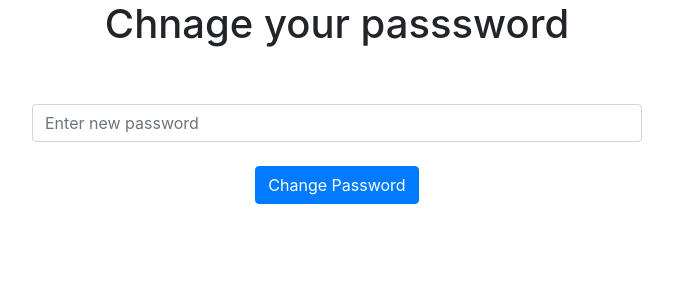
After one commit to G-Sudarshan/submito, a CodeIgniter app: the page made by application/views/Admin/change_password_admin.php in a window 1280 px wide. The commit adds this page. Shown: the top 300 px of the page, without its empty margins (303-976 px from the left). Run offline with CodeIgniter, Linux system fonts and the light colour scheme.

Commit message:
Enabled change password for admin  Changes to be committed: 	modified:   application/controllers/Login.php 	modified:   application/models/LoginModel.php 	modified:   application/views/Admin/Admin_dashboard.php 	new file:   application/views/Admin/change_password_admin.php

```diff
--- a/application/views/Admin/Admin_dashboard.php
+++ b/application/views/Admin/Admin_dashboard.php
@@ -115,7 +115,7 @@ if(!$this->session->userdata('admin_id'))
 
 &nbsp;&nbsp;&nbsp;&nbsp;&nbsp;&nbsp;&nbsp;&nbsp;&nbsp;&nbsp;&nbsp;&nbsp;
 
-<a class="btn btn-outline-primary" href=<?= base_url('Login'); ?>  >Site home</a>
+<a class="btn btn-outline-primary" href=<?= base_url('Login/change_password_admin'); ?>  >Change Password</a>
 
 &nbsp;&nbsp;&nbsp;&nbsp;&nbsp;&nbsp;&nbsp;&nbsp;&nbsp;&nbsp;&nbsp;&nbsp;
 
--- /dev/null
+++ b/application/views/Admin/change_password_admin.php
@@ -0,0 +1,28 @@
+<!DOCTYPE html>
+<html>
+<head>
+	<title>Change Passsword</title>
+	<link rel="stylesheet" href="https://stackpath.bootstrapcdn.com/bootstrap/4.3.1/css/bootstrap.min.css" integrity="sha384-ggOyR0iXCbMQv3Xipma34MD+dH/1fQ784/j6cY/iJTQUOhcWr7x9JvoRxT2MZw1T" crossorigin="anonymous">
+</head>
+<body><center>
+	<h1>Chnage your passsword</h1><br><br>
+
+	<div class="conatainer">
+		<div class="col-lg-6" >
+		<?php echo form_open('Login/update_admin_password');
+
+
+			  echo form_input(['name' => 'new_password','placeholder'=>'Enter new password','class'=>'form-control']);
+			  echo "<br/>";
+
+
+			  echo form_submit(['name'=>'submit','value'=>'Change Password','class'=>'btn btn-primary']);
+
+			  echo form_close();
+		?>
+	</div>
+</div>
+</center>
+
+</body>
+</html>
```
Also changed, not shown: application/controllers/Login.php (+22 -0 lines), application/models/LoginModel.php (+9 -2 lines).
